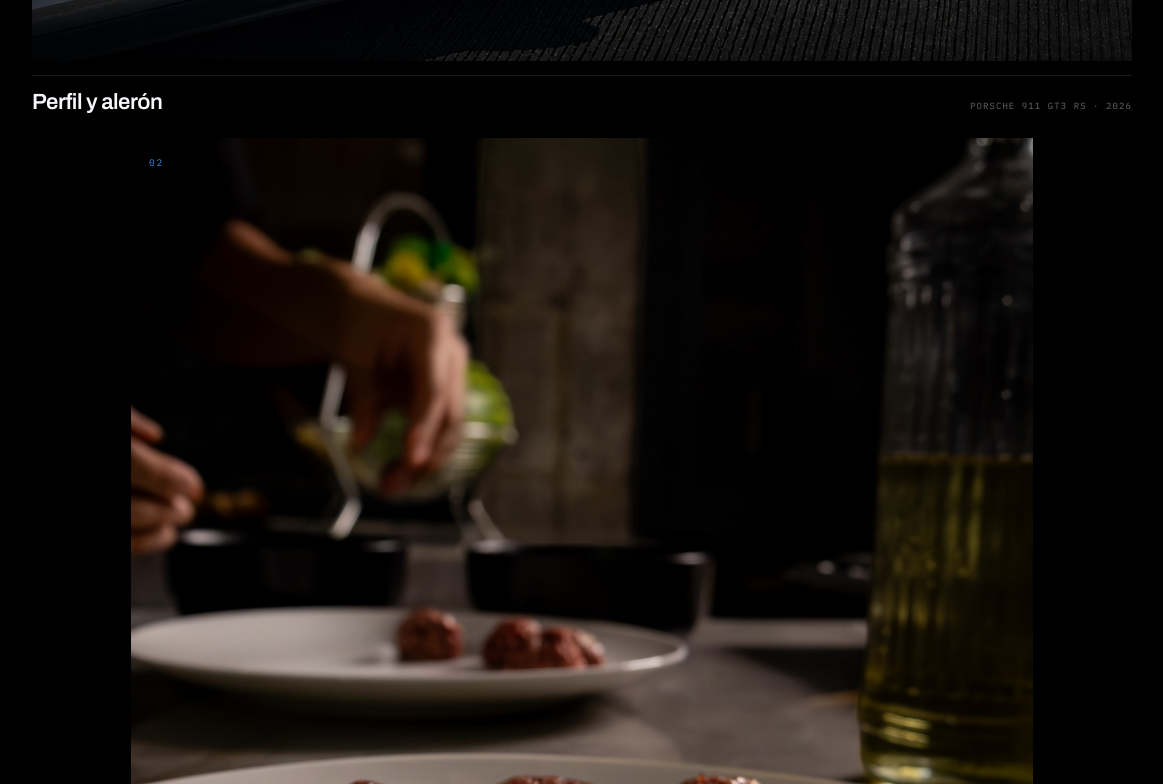
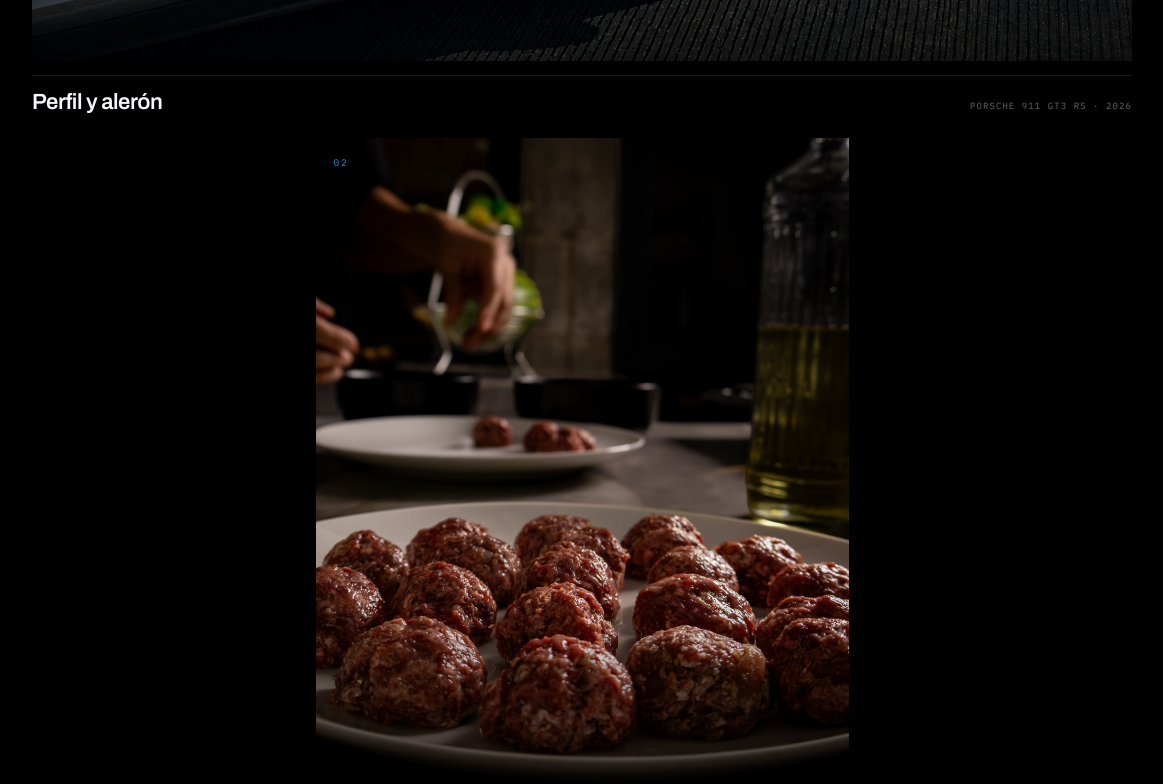
Before and after one commit to Dorian8811/ian-studio, a Next.js app: page / in a window 1536 px wide. Shown: the part 4360-5144 px from the top of the page, without its empty margins (186-1349 px from the left). Built offline with nearby package versions, Linux system fonts and the light colour scheme; no server answers.

Commit message:
fix: constrain vertical hero images max-width on desktop to prevent disproportionate height

```diff
--- a/components/portfolio/Gallery.js
+++ b/components/portfolio/Gallery.js
@@ -22,7 +22,7 @@ export default function Gallery({ pieces, onOpen, panelId }) {
         return (
           <div
             key={piece.id}
-            className={`${styles.cell} ${cell.hero ? styles.hero : ""} ${cell.lowRes ? styles.lowRes : ""} ${cell.scaleClass ? styles[cell.scaleClass] : ""}`}
+            className={`${styles.cell} ${cell.hero ? styles.hero : ""} ${cell.lowRes ? styles.lowRes : ""} ${cell.scaleClass ? styles[cell.scaleClass] : ""} ${piece.orientacion === "vertical" ? styles.vertical : ""}`}
           >
             <button type="button" className={styles.figure} onClick={() => onOpen(i)}>
               <div className={styles.frame}>
--- a/components/portfolio/Gallery.module.css
+++ b/components/portfolio/Gallery.module.css
@@ -35,12 +35,18 @@
     max-width: 85%;
     margin-inline: auto;
   }
+  .cell.hero.vertical {
+    max-width: 50%;
+  }
 }
 
 @media (min-width: 1440px) {
   .cell.hero {
     max-width: 1100px;
     margin-inline: auto;
+  }
+  .cell.hero.vertical {
+    max-width: 650px; /* Una imagen 4:5 no pasará de 812px de alto */
   }
 }
 
```
